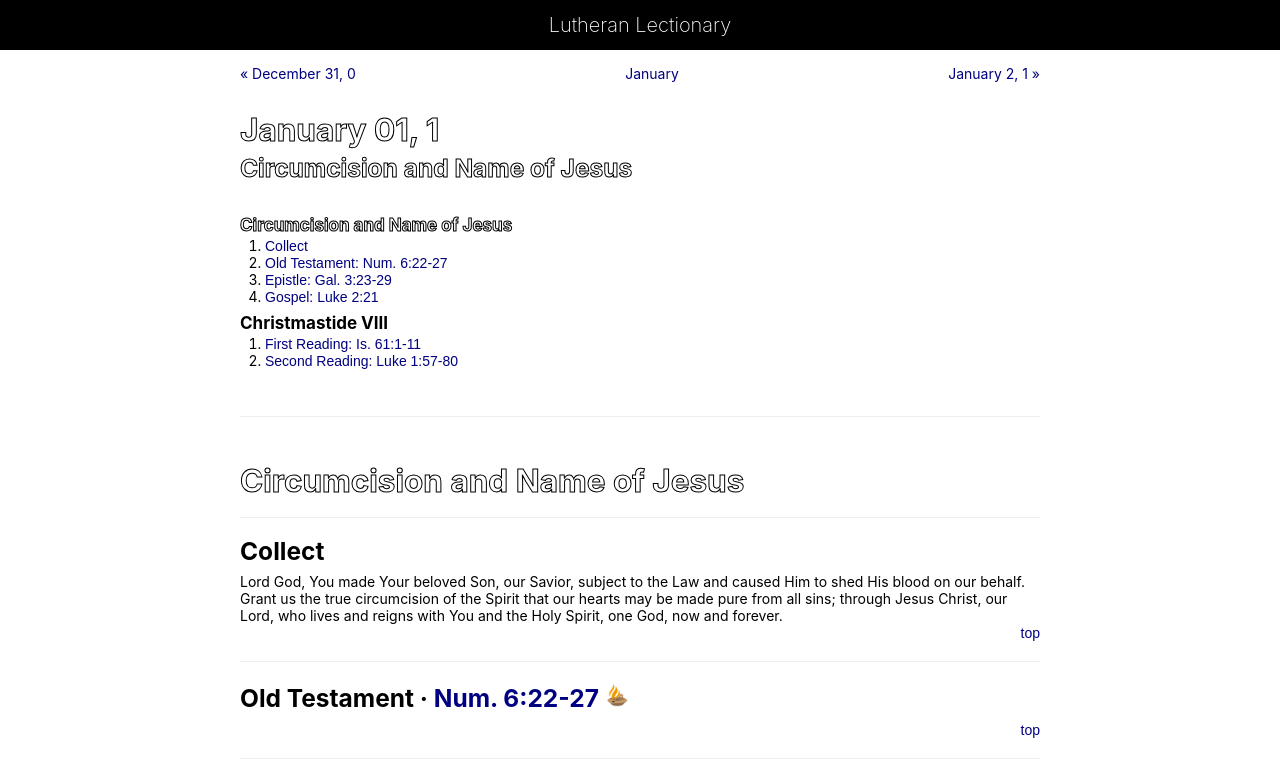
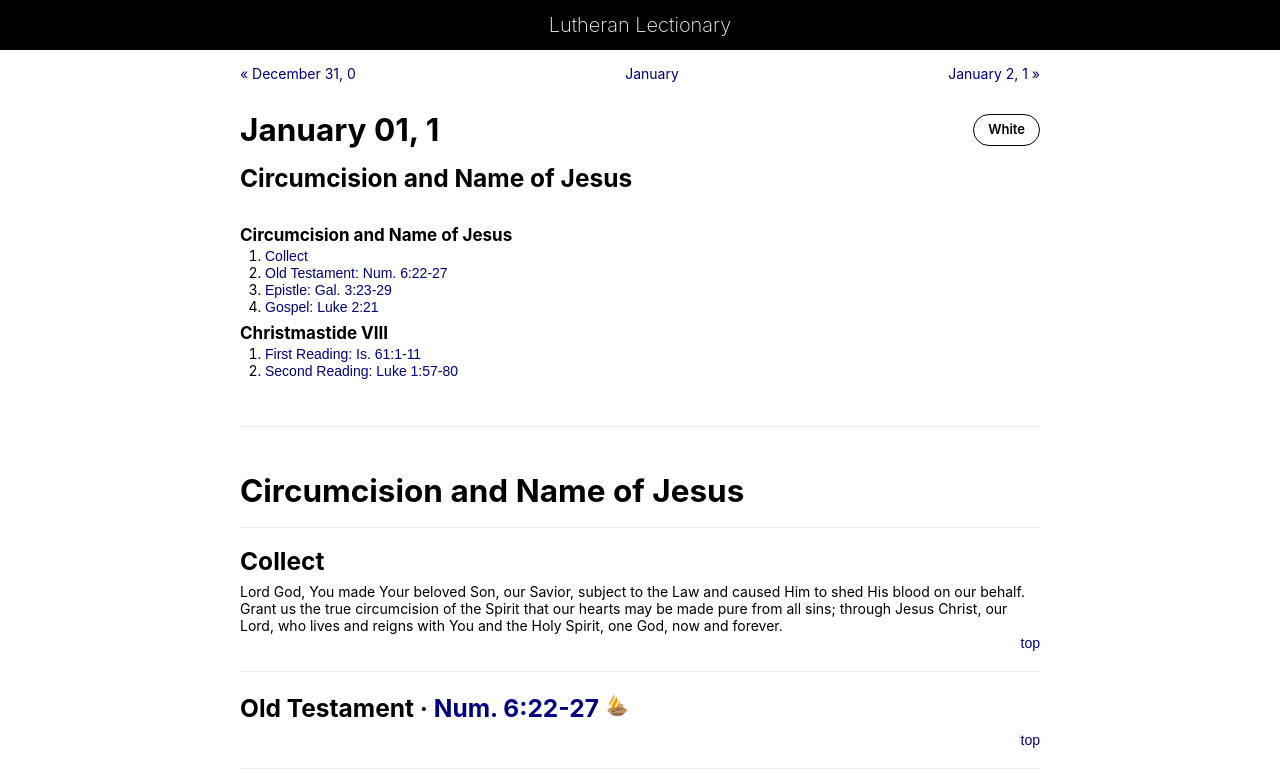
Before and after one commit to stanlemon/lectionary-js, a React (Vite) app: page /#/1/1/1 in a window 1280 px wide. Shown: the top 779 px of the page. Built offline with nearby package versions, Linux system fonts and the light colour scheme.

Commit message:
Add parament pill to day view

```diff
--- a/app/App.css
+++ b/app/App.css
@@ -127,6 +127,60 @@ h6 {
 .propers h3 {
   margin-top: 10px;
   margin-bottom: 10px;
+}
+
+.day-date-row {
+  display: flex;
+  align-items: center;
+  gap: 12px;
+  flex-wrap: wrap;
+}
+
+.day-date-row h2 {
+  flex: 1 1 auto;
+  min-width: 0;
+}
+
+.parament-pill {
+  margin-left: auto;
+  display: inline-flex;
+  align-items: center;
+  justify-content: center;
+  min-height: 32px;
+  padding: 0 14px;
+  border: 1px solid transparent;
+  border-radius: 999px;
+  box-sizing: border-box;
+  color: #000;
+  font-size: 13px;
+  font-weight: 600;
+  line-height: 1;
+}
+
+.parament-pill-violet {
+  background-color: #ee82ee;
+}
+
+.parament-pill-rose {
+  background-color: #ff69b4;
+}
+
+.parament-pill-green {
+  background-color: #009900;
+}
+
+.parament-pill-white {
+  background-color: #ffffff;
+  border-color: #000;
+}
+
+.parament-pill-red {
+  background-color: #ff0000;
+}
+
+.parament-pill-black {
+  background-color: #000;
+  color: #fff;
 }
 
 hr {
@@ -367,10 +421,6 @@ sup {
 
 .white {
   color: black;
-  -webkit-text-fill-color: white;
-  /* Will override color (regardless of order) */
-  -webkit-text-stroke-width: 1px;
-  -webkit-text-stroke-color: black;
 }
 
 .highlight-red {
--- a/app/Day.jsx
+++ b/app/Day.jsx
@@ -96,11 +96,12 @@ export default function Day({ year, month, day: dayProp }) {
   }
 
   const title = getTitle(day);
-  const color = findColor(
+  const colorName = findColor(
     day.propers.festivals,
     day.propers.lectionary,
     day.sunday.lectionary
-  )?.toLowerCase();
+  );
+  const colorClassName = colorName?.toLowerCase();
 
   useEffect(() => {
     document.title = `${title} · Lutheran Lectionary`;
@@ -128,7 +129,8 @@ export default function Day({ year, month, day: dayProp }) {
 
       <br />
 
-      <h2 className={color}>
+      <div className="day-date-row">
+        <h2 className={colorClassName}>
           {date.toLocaleString({
             // weekday: "long",
             month: "long",
@@ -136,7 +138,13 @@ export default function Day({ year, month, day: dayProp }) {
             year: "numeric",
           })}
         </h2>
-      <h3 className={color}>{title}</h3>
+        {colorName && (
+          <span className={`parament-pill parament-pill-${colorClassName}`}>
+            {colorName}
+          </span>
+        )}
+      </div>
+      <h3 className={colorClassName}>{title}</h3>
 
       <br />
 
```
Also changed, not shown: 1 other file (tests, documents, lock files or other folders). Lines whose indentation alone changed are shown as unchanged.
